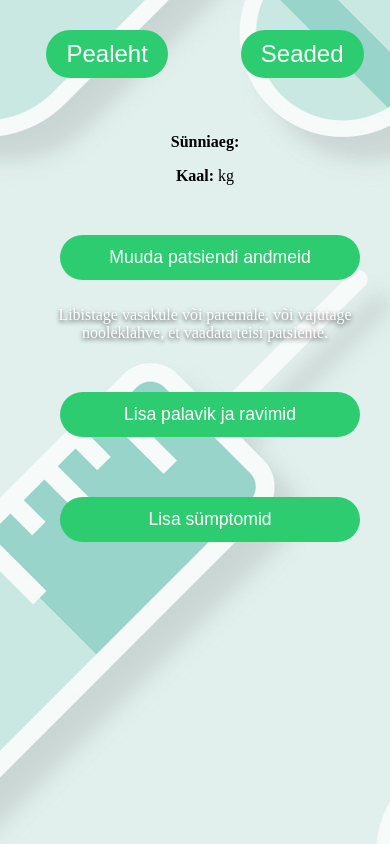
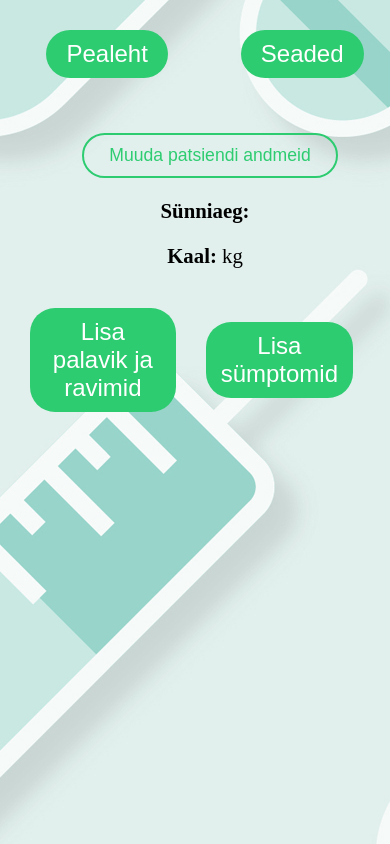
Before and after one commit to CKlettenberg/healthdiary-project-ui, a Vue app: page /patient/1 in a window 390 px wide. Built offline with nearby package versions, Linux system fonts and the light colour scheme; no server answers; sample sign-in values are in the browser's storage.

Commit message:
2.01.25 modified: layouts-> global.css, FeverData, SymptomsData, PatientDetails

```diff
--- a/src/assets/global.css
+++ b/src/assets/global.css
@@ -38,6 +38,14 @@
     width: 100%;
 }
 
+.swipe-instructions {
+    font-size: 1rem;
+    color: #ffffff;
+    text-shadow: 0 2px 4px rgba(0, 0, 0, 0.7);
+    margin-top: 10px;
+    text-align: center;
+}
+
 .button {
     padding: 10px 20px;
     font-size: 1rem;
@@ -65,6 +73,12 @@
     transform: scale(1.1); /* Slight zoom effect */
 }
 
+.green-button-container {
+    display: flex;
+    flex-direction: column;
+    align-items: center;
+    margin-top: 10px;
+}
 
 .green-button {
     gap: 15px;
--- a/src/pages/FeverData.vue
+++ b/src/pages/FeverData.vue
@@ -251,8 +251,8 @@ export default {
 
 @media (max-width: 767px) {
   .table-container {
-    max-width: 100%;
-    margin: 10px;
+    max-width: 90%;
+    margin: 10px auto;
     padding: 12px;
     border: none; /* Remove border for a cleaner mobile look */
     box-shadow: none; /* Simplify the layout */
--- a/src/pages/PatientDetails.vue
+++ b/src/pages/PatientDetails.vue
@@ -18,20 +18,13 @@
 
     <div class="patient-details">
       <h1 class="title">{{ currentPatient.patientFullName }}</h1>
+      <button class="secondary-button" @click="editPatient">Muuda patsiendi andmeid</button>
+
       <p><strong>Sünniaeg:</strong> {{ currentPatient.dateOfBirth }}</p>
-      <p><strong>Kaal:</strong> {{ currentPatient.weight }} kg</p>
+        <p><strong>Kaal:</strong> {{ currentPatient.weight }} kg</p>
     </div>
-    <div class="green-button-container">
-      <button class="green-button" @click="editPatient">Muuda patsiendi andmeid</button>
-    </div>
-
-    <div class="swipe-instructions">
-      <p>Libistage vasakule või paremale, või vajutage nooleklahve, et vaadata teisi patsiente.</p>
-    </div>
-    <div class="green-button-container">
+    <div class="top-buttons">
       <button class="green-button" @click="addFeverRecord">Lisa palavik ja ravimid</button>
-    </div>
-    <div class="green-button-container">
       <button class="green-button" @click="saveSymptoms">Lisa sümptomid</button>
     </div>
 
@@ -165,42 +158,26 @@ export default {
 
 <style scoped>
 .patient-details {
-  font-size: 1rem;
+  font-size: 1.3rem;
   color: black;
-  margin-bottom: 30px;
+  margin-bottom: 10px;
   text-align: center;
-}
 
-.swipe-instructions {
-  font-size: 1rem;
-  color: #ffffff;
-  text-shadow: 0 2px 4px rgba(0, 0, 0, 0.7);
-  margin-top: 10px;
-  text-align: center;
-}
-
-.green-button-container {
-  display: flex;
-  flex-direction: column;
-  align-items: center;
-  gap: 20px;
-  margin-top: 30px;
 }
 
 .green-button {
-  background-color: #2ecc71;
-  color: white;
-  padding: 12px 25px;
-  border: none;
-  border-radius: 25px;
-  font-size: 1.1rem;
-  cursor: pointer;
-  transition: background-color 0.3s, transform 0.2s;
-  width: 300px;
+  padding: 20px 50px;
+  font-size: 1.7rem;
 }
 
-.green-button:hover {
-  background-color: #27ae60;
-  transform: scale(1.1);
+@media (max-width: 767px) {
+  .green-button {
+    font-size: 1.5rem;
+    justify-content: space-around;
+    padding: 10px 15px;
+}
+  .top-buttons {
+    width: 90%;
+  }
 }
 </style>
--- a/src/pages/SymptomsData.vue
+++ b/src/pages/SymptomsData.vue
@@ -160,8 +160,8 @@ export default {
 
 @media (max-width: 767px) {
   .table-container {
-    max-width: 100%;
-    margin: 10px;
+    max-width: 90%;
+    margin: 10px auto;
     padding: 12px;
     border: none; /* Remove border for a cleaner mobile look */
     box-shadow: none; /* Simplify the layout */
@@ -179,18 +179,27 @@ export default {
     overflow-x: auto;
     display: block; /* Allow table to scroll horizontally */
   }
-  .custom-table tr:nth-child(odd) {
-    background-color: #ebffe8;
+
+  .custom-table th,
+  .custom-table td {
+    padding: 8px 10px;
+    text-align: left;
+    word-wrap: break-word;
   }
 
-  .custom-table tr:nth-child(even) {
-    background-color: #ffffff;
+  .custom-table th {
+    font-size: 0.9rem;
+  }
+
+  .custom-table tr:hover {
+    background-color: #f2f2f2; /* Subtle hover effect */
   }
 
   /* Make Delete Button Smaller */
   .delete-button {
     font-size: 0.8rem;
     padding: 2px 10px;
+
   }
 
   .secondary-button {
@@ -198,5 +207,36 @@ export default {
     padding: 8px 15px;
     width: 100%; /* Full width on smaller screens */
   }
+
+  /* Hide Table Header for Narrow Screens and Stack Data */
+  .custom-table thead {
+    display: none;
+  }
+
+  .custom-table tr {
+    display: flex;
+    flex-direction: column; /* Stack cells vertically */
+    margin-bottom: 20px;
+    border: 1px solid #ddd; /* Add border around each entry */
+    border-radius: 5px;
+    background-color: #fff;
+  }
+
+  .custom-table td {
+    display: flex;
+    padding: 3px 40px 3px 40px;
+    border: none;
+    justify-content: space-evenly/* Remove inner borders */
+  }
+
+  .custom-table tr:nth-child(odd) {
+    background-color: #ebffe8;
+    border-radius: 25px;
+  }
+
+  .custom-table tr:nth-child(even) {
+    background-color: #ffffff;
+    border-radius: 25px;
+  }
 }
 </style>
```
